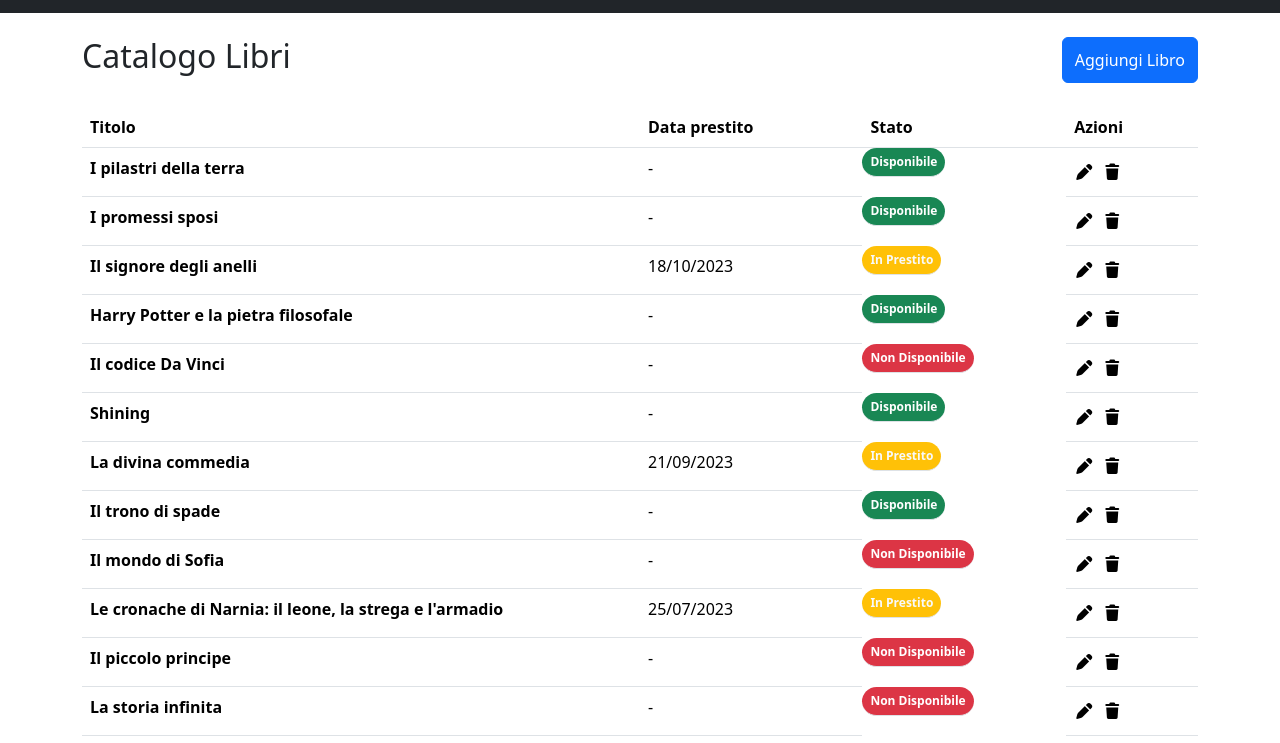
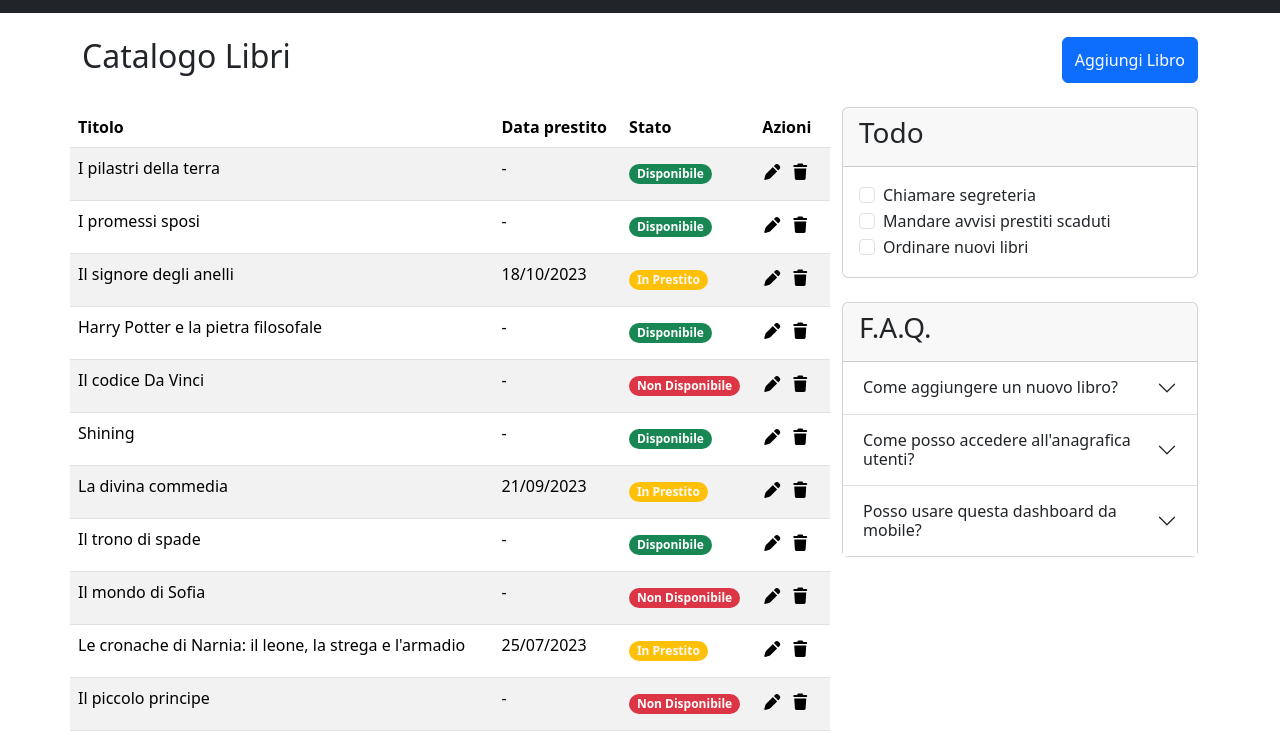
Before and after one commit to LeoPalmieri98/html-css-bootstrap-dashboard, a plain HTML site: page index.html in a window 1280 px wide. Shown: the part 57-800 px from the top of the page. Drawn offline with nearby package versions, Linux system fonts and the light colour scheme.

Commit message:
complete-layout-desktop

```diff
--- a/index.html
+++ b/index.html
@@ -20,7 +20,7 @@
         <div class="container-fluid bg-dark">
             <div class="d-flex align-items-center p-3 text-light">
                 <img class="col-1 logo" src="./img/duck.png" alt="Logo-Duck">
-                <div class="col ms-4">
+                <div class="col ms-4 ">
                     <span>Catalogo Libri</span>
                     <span class="ms-2 text-white-50">Anagrafica Utenti</span>
                     <span class="ms-2 text-white-50">Storico Prestiti</span>
@@ -38,16 +38,17 @@
 
     <main>
         <div class="container">
+            <div class="row">
                 <div class="d-flex py-4">
                     <h2 class="col">Catalogo Libri</h2>
                     <button class="justify-content-end btn btn-primary">Aggiungi Libro</button>
                 </div>
 
-            <div>
-                <table class="table">
+                <div class="row col">
+                    <table class="table table-striped">
                         <thead>
                             <tr>
-                            <th class="col-6" scope="col">Titolo</th>
+                                <th scope="col">Titolo</th>
                                 <th scope="col">Data prestito</th>
                                 <th scope="col">Stato</th>
                                 <th scope="col">Azioni</th>
@@ -55,101 +56,151 @@
                         </thead>
                         <tbody>
                             <tr>
-                            <th scope="row">I pilastri della terra</th>
+                                <td scope="row fw-light">I pilastri della terra</td>
                                 <td>-</td>
-                            <td class="badge rounded-pill text-bg-success">Disponibile</td>
+                                <td><span class="badge rounded-pill text-bg-success py-1 my-2">Disponibile</span></td>
+                                <td><i class="fa-solid fa-pen"></i><i class="fa-solid fa-trash m-2"></i></td>
+                            <tr>
+                                <td scope="row">I promessi sposi</td>
+                                <td>-</td>
+                                <td><span class="badge rounded-pill text-bg-success py-1 my-2">Disponibile</span></td>
                                 <td><i class="fa-solid fa-pen"></i><i class="fa-solid fa-trash m-2"></i></td>
                             </tr>
                             <tr>
-                            <th scope="row">I promessi sposi</th>
-                            <td>-</td>
-                            <td class="badge rounded-pill text-bg-success">Disponibile</td>
+                                <td scope="row">Il signore degli anelli</td>
+                                <td>18/10/2023</td>
+                                <td><span class="badge rounded-pill text-bg-warning text-light py-1 my-2">In
+                                        Prestito</span>
+                                </td>
                                 <td><i class="fa-solid fa-pen"></i><i class="fa-solid fa-trash m-2"></i></td>
                             </tr>
                             <tr>
-                            <th scope="row">Il signore degli anelli</th>
-                            <td>18/10/2023</td>
-                            <td class="badge rounded-pill text-bg-warning text-light">In Prestito</td>
+                                <td scope="row">Harry Potter e la pietra filosofale</td>
+                                <td>-</td>
+                                <td><span class="badge rounded-pill text-bg-success py-1 my-2">Disponibile</span></td>
                                 <td><i class="fa-solid fa-pen"></i><i class="fa-solid fa-trash m-2"></i></td>
                             </tr>
                             <tr>
-                            <th scope="row">Harry Potter e la pietra filosofale</th>
+                                <td scope="row">Il codice Da Vinci</td>
                                 <td>-</td>
-                            <td class="badge rounded-pill text-bg-success">Disponibile</td>
+                                <td><span class="badge rounded-pill text-bg-danger py-1 my-2">Non Disponibile</span>
+                                </td>
                                 <td><i class="fa-solid fa-pen"></i><i class="fa-solid fa-trash m-2"></i></td>
                             </tr>
                             <tr>
-                            <th scope="row">Il codice Da Vinci</th>
+                                <td scope="row">Shining</td>
                                 <td>-</td>
-                            <td class="badge rounded-pill text-bg-danger">Non Disponibile</td>
+                                <td><span class="badge rounded-pill text-bg-success py-1 my-2">Disponibile</span></td>
                                 <td><i class="fa-solid fa-pen"></i><i class="fa-solid fa-trash m-2"></i></td>
                             </tr>
                             <tr>
-                            <th scope="row">Shining</th>
-                            <td>-</td>
-                            <td class="badge rounded-pill text-bg-success">Disponibile</td>
+                                <td scope="row">La divina commedia</td>
+                                <td>21/09/2023</td>
+                                <td><span class="badge rounded-pill text-bg-warning text-light py-1 my-2">In
+                                        Prestito</span>
+                                </td>
                                 <td><i class="fa-solid fa-pen"></i><i class="fa-solid fa-trash m-2"></i></td>
                             </tr>
                             <tr>
-                            <th scope="row">La divina commedia</th>
-                            <td>21/09/2023</td>
-                            <td class="badge rounded-pill text-bg-warning text-light">In Prestito</td>
+                                <td scope="row">Il trono di spade</td>
+                                <td>-</td>
+                                <td><span class="badge rounded-pill text-bg-success py-1 my-2">Disponibile</span></td>
                                 <td><i class="fa-solid fa-pen"></i><i class="fa-solid fa-trash m-2"></i></td>
                             </tr>
                             <tr>
-                            <th scope="row">Il trono di spade</th>
+                                <td scope="row">Il mondo di Sofia</td>
                                 <td>-</td>
-                            <td class="badge rounded-pill text-bg-success">Disponibile</td>
+                                <td><span class="badge rounded-pill text-bg-danger py-1 my-2">Non Disponibile</span>
+                                </td>
                                 <td><i class="fa-solid fa-pen"></i><i class="fa-solid fa-trash m-2"></i></td>
                             </tr>
                             <tr>
-                            <th scope="row">Il mondo di Sofia</th>
-                            <td>-</td>
-                            <td class="badge rounded-pill text-bg-danger">Non Disponibile</td>
+                                <td scope="row">Le cronache di Narnia: il leone, la strega e l'armadio</td>
+                                <td>25/07/2023</td>
+                                <td><span class="badge rounded-pill text-bg-warning text-light py-1 my-2">In
+                                        Prestito</span>
+                                </td>
                                 <td><i class="fa-solid fa-pen"></i><i class="fa-solid fa-trash m-2"></i></td>
                             </tr>
                             <tr>
-                            <th scope="row">Le cronache di Narnia: il leone, la strega e l'armadio</th>
-                            <td>25/07/2023</td>
-                            <td class="badge rounded-pill text-bg-warning text-light">In Prestito</td>
+                                <td scope="row">Il piccolo principe</td>
+                                <td>-</td>
+                                <td><span class="badge rounded-pill text-bg-danger py-1 my-2">Non Disponibile</span>
+                                </td>
                                 <td><i class="fa-solid fa-pen"></i><i class="fa-solid fa-trash m-2"></i></td>
                             </tr>
                             <tr>
-                            <th scope="row">Il piccolo principe</th>
+                                <td scope="row">La storia infinita</td>
                                 <td>-</td>
-                            <td class="badge rounded-pill text-bg-danger">Non Disponibile</td>
-                            <td><i class="fa-solid fa-pen"></i><i class="fa-solid fa-trash m-2"></i></td>
-                        </tr>
-                        <tr>
-                            <th scope="row">La storia infinita</th>
-                            <td>-</td>
-                            <td class="badge rounded-pill text-bg-danger">Non Disponibile</td>
-                            <td><i class="fa-solid fa-pen"></i><i class="fa-solid fa-trash m-2"></i></td>
+                                <td><span class="badge rounded-pill text-bg-danger py-1 my-2">Non Disponibile</span>
+                                </td>
+                                <td><i class="fa-solid fa-pen"></i><i class="fa-solid fa-trash m-2"></i>
+                                </td>
                             </tr>
                         </tbody>
                     </table>
                 </div>
-            <div class="card " style="width: 18rem;">
-                <div class="card-header">
-                    Todo
+
+                <div class="col-4">
+                    <div class="card mb-4">
+                        <div class="card-header fs-3"><h3>Todo</h3></div>
+                        <div class="card-body">
+                            <div class="form-check">
+                                <input class="form-check-input" type="checkbox" id="todo1">
+                                <label class="form-check-label" for="todo1">Chiamare segreteria</label>
                             </div>
-                <div class="form-check card">
-                    <input class="form-check-input" type="checkbox" value="" id="checkDefault">
-                    <label class="form-check-label" for="checkDefault">
-                        Chiamare segreteria
-                    </label>
+                            <div class="form-check">
+                                <input class="form-check-input" type="checkbox" id="todo2">
+                                <label class="form-check-label" for="todo2">Mandare avvisi prestiti scaduti</label>
                             </div>
-                <div class="form-check card">
-                    <input class="form-check-input" type="checkbox" value="" id="checkChecked" checked>
-                    <label class="form-check-label" for="checkChecked">
-                        Mandare avvisi prestiti scaduti
-                    </label>
+                            <div class="form-check">
+                                <input class="form-check-input" type="checkbox" id="todo3">
+                                <label class="form-check-label" for="todo3">Ordinare nuovi libri</label>
                             </div>
-                <div class="form-check card">
-                    <input class="form-check-input" type="checkbox" value="" id="checkChecked" checked>
-                    <label class="form-check-label" for="checkChecked">
-                        Ordinare nuovi libri
-                    </label>
+                        </div>
+                    </div>
+
+                    <div class="card">
+                        <div class="card-header fs-3"><h3>F.A.Q.</h3></div>
+                        <div class="accordion accordion-flush" id="faqAccordion">
+                            <div class="accordion-item">
+                                <h2 class="accordion-header" id="faq1-heading">
+                                    <button class="accordion-button collapsed" type="button" data-bs-toggle="collapse"
+                                        data-bs-target="#faq1" aria-expanded="false">
+                                        Come aggiungere un nuovo libro?
+                                    </button>
+                                </h2>
+                                <div id="faq1" class="accordion-collapse collapse" data-bs-parent="#faqAccordion">
+                                    <div class="accordion-body">Premi il pulsante "Aggiungi Libro" e compila il modulo.
+                                    </div>
+                                </div>
+                            </div>
+                            <div class="accordion-item">
+                                <h2 class="accordion-header" id="faq2-heading">
+                                    <button class="accordion-button collapsed" type="button" data-bs-toggle="collapse"
+                                        data-bs-target="#faq2" aria-expanded="false">
+                                        Come posso accedere all'anagrafica utenti?
+                                    </button>
+                                </h2>
+                                <div id="faq2" class="accordion-collapse collapse" data-bs-parent="#faqAccordion">
+                                    <div class="accordion-body">Usa la voce "Anagrafica Utenti" nella barra di
+                                        navigazione.</div>
+                                </div>
+                            </div>
+                            <div class="accordion-item">
+                                <h2 class="accordion-header" id="faq3-heading">
+                                    <button class="accordion-button collapsed" type="button" data-bs-toggle="collapse"
+                                        data-bs-target="#faq3" aria-expanded="false">
+                                        Posso usare questa dashboard da mobile?
+                                    </button>
+                                </h2>
+                                <div id="faq3" class="accordion-collapse collapse" data-bs-parent="#faqAccordion">
+                                    <div class="accordion-body">Sì, la dashboard è responsive grazie a Bootstrap.</div>
+                                </div>
+                            </div>
+                        </div>
+                    </div>
+                </div>
             </div>
         </div>
     </main>
```
Also changed, not shown: style.css (line endings or trailing spaces). Lines whose indentation alone changed are shown as unchanged.
